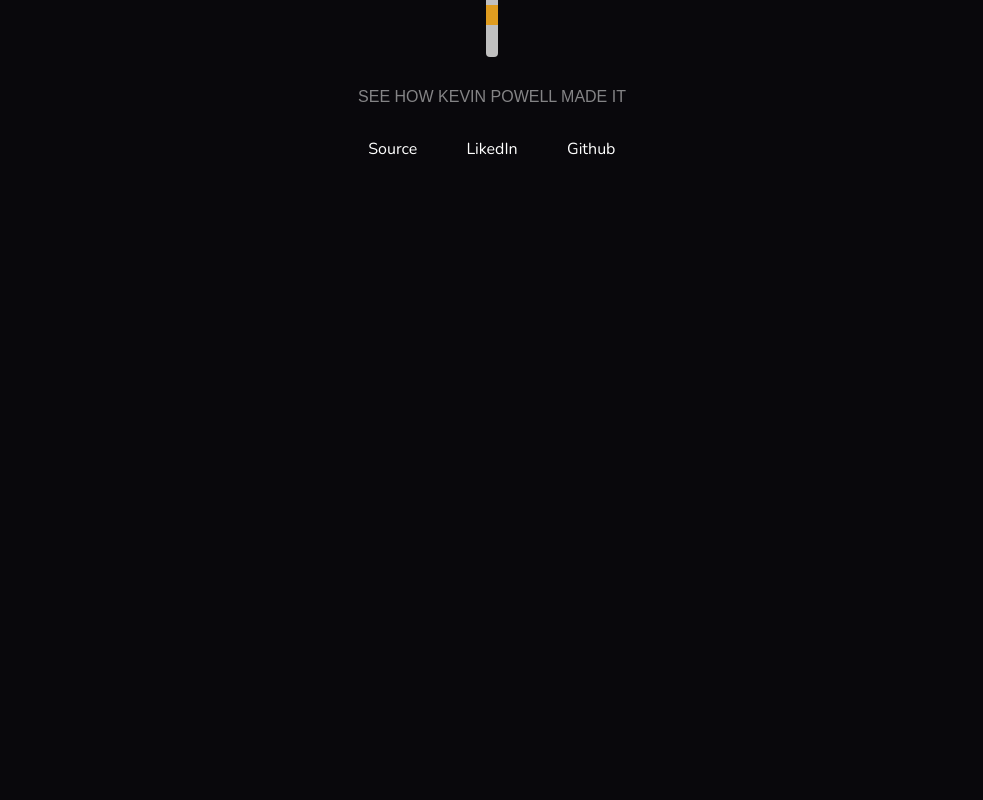
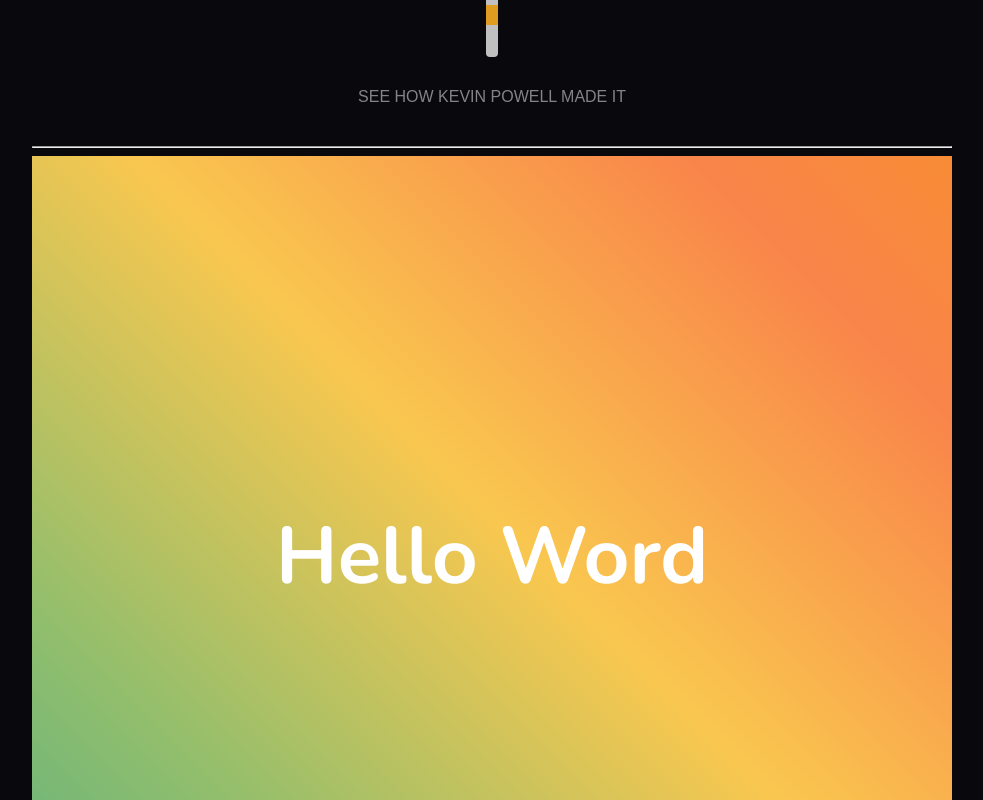
Before and after one commit to afgomesdev/Portfolio, a Next.js app: page /playground in a window 1280 px wide. Shown: the part 640-1440 px from the top of the page, without its empty margins (148-1131 px from the left). Before the commit the page ends 800 px from the top, so only its background shows below. Built offline with nearby package versions, Linux system fonts and the light colour scheme.

Commit message:
add: Gradient Animation

```diff
--- a/components/Footer/styles.ts
+++ b/components/Footer/styles.ts
@@ -18,7 +18,7 @@ export const Content = styled.footer`
   display: grid;
   grid-template-columns: 1fr 1fr 1fr;
   gap: 3rem;
-
+  padding: 1rem;
   a {
     &:hover,
     &:focus {
--- /dev/null
+++ b/components/GradientAnimation/index.tsx
@@ -0,0 +1,11 @@
+import { Container } from "./styles";
+
+export function GradientAnimation(): JSX.Element {
+  return (
+    <Container>
+      <h1>Hello Word</h1>
+    </Container>
+  );
+}
+
+export default GradientAnimation;
--- /dev/null
+++ b/components/GradientAnimation/styles.ts
@@ -0,0 +1,24 @@
+import styled from "styled-components";
+
+export const Container = styled.section`
+  display: flex;
+  justify-content: center;
+  align-items: center;
+  min-height: 100vh;
+  background-image: var(--gradient);
+  background-size: 400%;
+  animation: bg-animation 20s infinite alternate;
+
+  h1 {
+    font-size: 5rem;
+  }
+
+  @keyframes bg-animation {
+    0% {
+      background-position: left;
+    }
+    100% {
+      background-position: right;
+    }
+  }
+`;
--- a/components/Lighsaber/styles.ts
+++ b/components/Lighsaber/styles.ts
@@ -1,6 +1,6 @@
 import styled from "styled-components";
 
-export const Container = styled.div`
+export const Container = styled.section`
   *,
   *::before,
   *::after {
--- a/pages/playground/index.tsx
+++ b/pages/playground/index.tsx
@@ -1,5 +1,6 @@
 import Footer from "../../components/Footer";
 import Lighsaber from "../../components/Lighsaber";
+import GradientAnimation from "../../components/GradientAnimation";
 import Menu from "../../components/Menu";
 import { Container, Content } from "../../styles/playground";
 export function Playground(): JSX.Element {
@@ -8,6 +9,9 @@ export function Playground(): JSX.Element {
       <Menu />
       <Content>
         <Lighsaber />
+        <hr />
+        <GradientAnimation />
+        <hr />
       </Content>
       <Footer />
     </Container>
--- a/styles/globals.scss
+++ b/styles/globals.scss
@@ -10,6 +10,19 @@
 
   --blade-hue: 120;
   --blade-lightness: 50%;
+
+  --gradient: linear-gradient(
+    45deg,
+    #277da1,
+    #4d908e,
+    #43aa8b,
+    #90be6d,
+    #f9c74f,
+    #f9844a,
+    #f8961e,
+    #f3722c,
+    #f94144
+  );
 }
 
 html,
--- a/styles/playground.ts
+++ b/styles/playground.ts
@@ -9,4 +9,9 @@ export const Container = styled.main`
 
 export const Content = styled.div`
   max-width: var(max-width-container);
+
+  hr {
+    width: 100%;
+    color: white;
+  }
 `;
```
